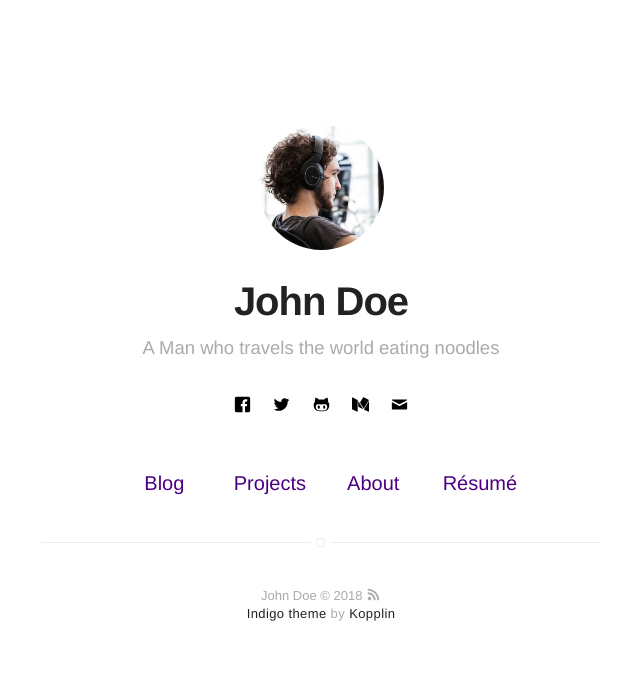
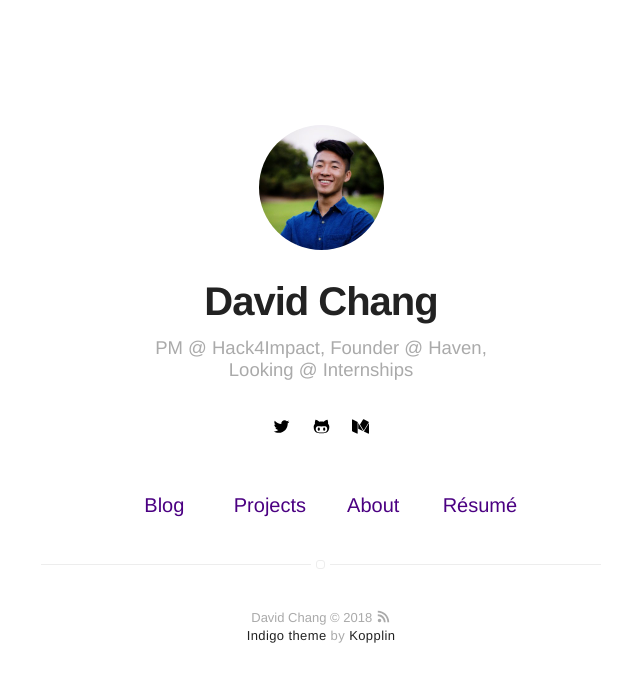
Before and after one commit to andyaustinchai/andyaustinchai.github.io, a Jekyll site: the page built from index.html, in a window 1280 px wide. Shown: the top 682 px of the page, without its empty margins (319-959 px from the left). Built offline with Jekyll 4.4.1, drawn with Linux system fonts in a browser that asks for light colours.

Commit message:
Profile Picture

```diff
--- a/_config.yml
+++ b/_config.yml
@@ -1,6 +1,6 @@
 # main text of home
-name: John Doe
-bio: A Man who travels the world eating noodles
+name: David Chang
+bio: PM @ Hack4Impact, Founder @ Haven, Looking @ Internships
 
 # twitter summary info
 description: A blog about technology and stuff related
@@ -8,7 +8,7 @@ description: A blog about technology and stuff related
 # if it's an external image, update below for true
 # better with square images
 external-image: false
-picture: assets/images/profile.jpg
+picture: assets/images/LinkedIn Pic.jpg
 
 # If you want to include your resume, set to true
 # and specify source (external or local).
@@ -34,23 +34,23 @@ disqus:
   categories: [blog, project] # only show disqus for posts that have these categories
 
 # if you don't have any of social below, comment the line
-facebook: myfacebook
-twitter: mytwitter
+#facebook: myfacebook
+twitter: bigdchang
 # google: mygoogle
 # instagram: myinstagram
 # pinterest: mypinterest
 # linkedin: mylinkedin
 # youtube: myyoutube
 # spotify: myspotify
-github: mygithub
+github: davidalexchang
 # lastfm: mylastfm
 # stackoverflow: 7044681/mystackoverflow
 # quora: userquora
 # reddit: username
-medium: medium
+medium: bigdchang
 # vimeo: myvimeo
 # lanyrd: mylanyrd
-email: myemail@gmail.com
+#email: myemail@gmail.com
 
 authors:
     johndoe:
```
Also changed, not shown: assets/images/LinkedIn Pic.jpg (added).
